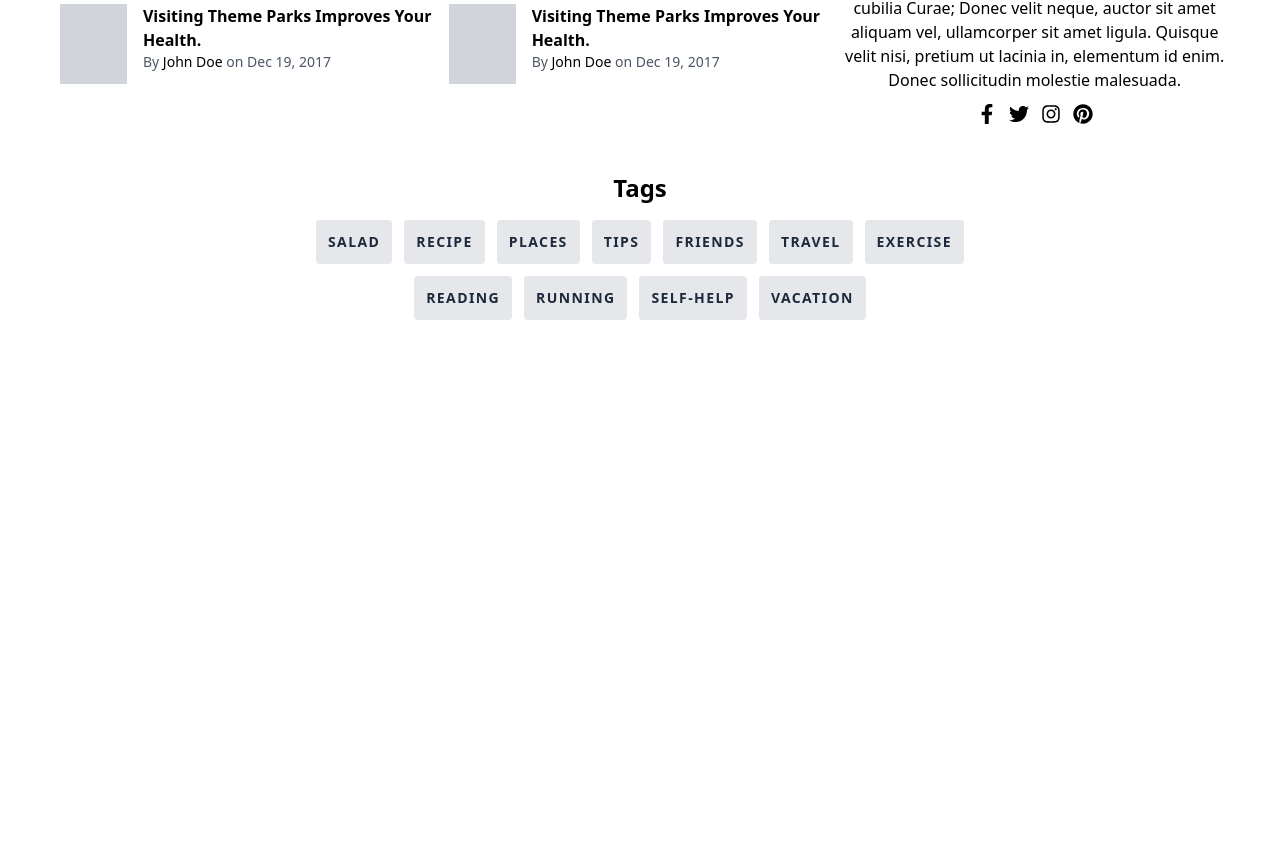
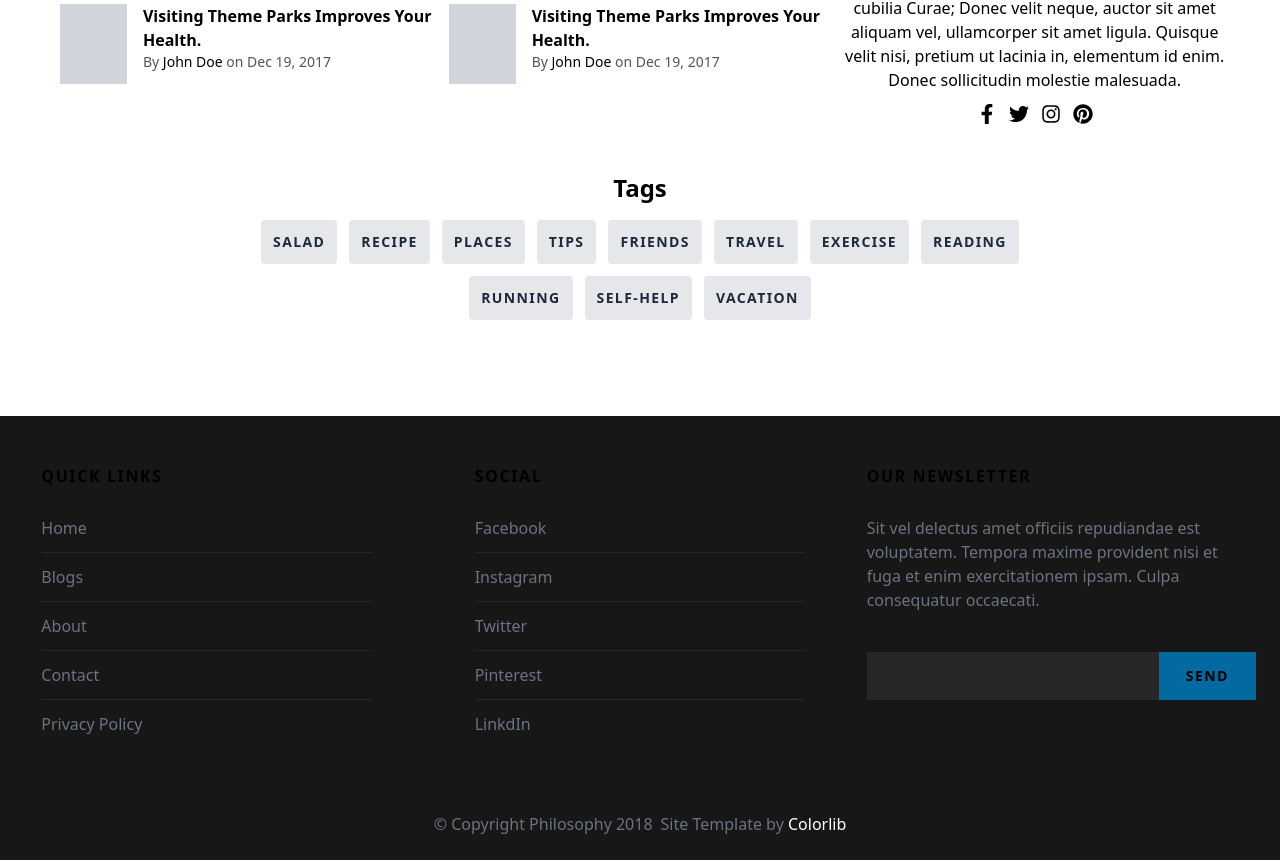
Before and after one commit to jverast/blog-app-full-stack, a React app in the folder blog-app-frontend/: page / in a window 1280 px wide. Shown: the part 2400-3260 px from the top of the page. Before the commit the page ends 2720 px from the top, so only its background shows below. Built offline with nearby package versions, Linux system fonts and the light colour scheme; the HTML template or start-up script is replaced by a standard one.

Commit message:
added footer scaffolding/styles

```diff
--- a/blog-app-frontend/src/App.tsx
+++ b/blog-app-frontend/src/App.tsx
@@ -1,3 +1,4 @@
+import Footer from './components/Footer';
 import Header from './components/Header';
 import Main from './components/Main';
 
@@ -6,6 +7,7 @@ export default function App() {
     <>
       <Header />
       <Main />
+      <Footer />
     </>
   );
 }
--- a/blog-app-frontend/src/components/Extra/Tags.tsx
+++ b/blog-app-frontend/src/components/Extra/Tags.tsx
@@ -14,9 +14,9 @@ export default function Tags() {
   ];
 
   return (
-    <div className="extra__tags col-span-full">
+    <div className="extra__tags col-span-full pb-24">
       <h3 className="text-center text-2xl p-4 font-semibold">Tags</h3>
-      <div className="flex flex-wrap justify-center gap-3 w-4/5 lg:w-3/5 mx-auto">
+      <div className="flex flex-wrap justify-center gap-3 px-4 sm:px-16 md:px-32 lg:px-48 mx-auto">
         {tags.map((tag) => (
           <a
             key={tag}
--- /dev/null
+++ b/blog-app-frontend/src/components/Footer/index.tsx
@@ -0,0 +1,83 @@
+export default function Footer() {
+  return (
+    <>
+      <footer className="footer bg-neutral-900 dark:text-white">
+        <div className="container mx-auto flex flex-col gap-y-16">
+          <div className="footer__main grid grid-cols-1 md:grid-cols-2 lg:grid-cols-3 gap-5">
+            <div className="footer__sitelinks flex flex-col gap-y-4 lg:items-start">
+              <h5 className="uppercase font-bold tracking-widest mt-12 text-center lg:text-left w-4/5 mx-auto">
+                Quick Links
+              </h5>
+              <div className="flex flex-col items-center text-center lg:text-start w-4/5 mx-auto divide-y divide-zinc-800 text-gray-500">
+                <a className="py-3 block w-full hover:text-white" href="#">
+                  Home
+                </a>
+                <a className="py-3 block w-full hover:text-white" href="#">
+                  Blogs
+                </a>
+                <a className="py-3 block w-full hover:text-white" href="#">
+                  About
+                </a>
+                <a className="py-3 block w-full hover:text-white" href="#">
+                  Contact
+                </a>
+                <a className="py-3 block w-full hover:text-white" href="#">
+                  Privacy Policy
+                </a>
+              </div>
+            </div>
+            <div className="footer__social flex flex-col gap-y-4">
+              <h5 className="uppercase font-bold tracking-widest mt-12 text-center lg:text-left w-4/5 mx-auto">
+                Social
+              </h5>
+              <div className="flex flex-col items-center text-center lg:text-start w-4/5 mx-auto divide-y divide-zinc-800 text-gray-500">
+                <a className="py-3 block w-full hover:text-white" href="#">
+                  Facebook
+                </a>
+                <a className="py-3 block w-full hover:text-white" href="#">
+                  Instagram
+                </a>
+                <a className="py-3 block w-full hover:text-white" href="#">
+                  Twitter
+                </a>
+                <a className="py-3 block w-full hover:text-white" href="#">
+                  Pinterest
+                </a>
+                <a className="py-3 block w-full hover:text-white" href="#">
+                  LinkdIn
+                </a>
+              </div>
+            </div>
+            <div className="footer__subscribe col-span-full lg:col-auto flex flex-col gap-y-4 text-center lg:text-left px-12 lg:p-0 lg:pe-6">
+              <h5 className="uppercase font-bold tracking-widest mt-12 mb-3">
+                Our newsletter
+              </h5>
+              <p className="text-gray-500 pb-6">
+                Sit vel delectus amet officiis repudiandae est voluptatem.
+                Tempora maxime provident nisi et fuga et enim exercitationem
+                ipsam. Culpa consequatur occaecati.
+              </p>
+              <form>
+                <div className="px-6 lg:p-0 mx-auto flex w-full">
+                  <input
+                    className="basis-9/12 border-none outline-none bg-zinc-800 p-3"
+                    type="text"
+                  />
+                  <button className="basis-3/12 bg-sky-700 uppercase font-bold text-sm tracking-widest">
+                    Send
+                  </button>
+                </div>
+              </form>
+            </div>
+          </div>
+          <div className="footer__bottom pb-6 flex text-center justify-center flex-col md:flex-row gap-x-2 text-gray-500">
+            <p>&copy; Copyright Philosophy 2018</p>
+            <p>
+              Site Template by <span className="text-white">Colorlib</span>
+            </p>
+          </div>
+        </div>
+      </footer>
+    </>
+  );
+}
```
